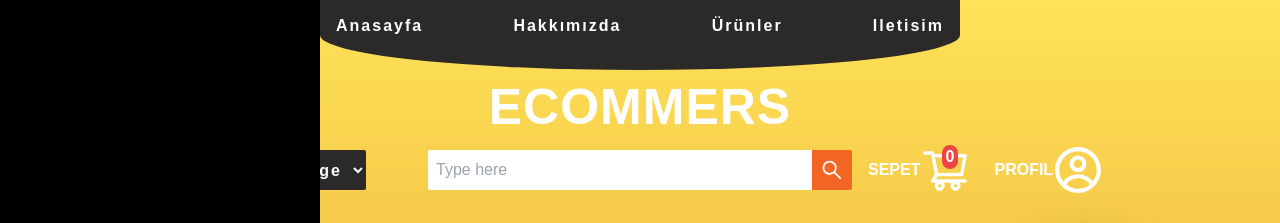
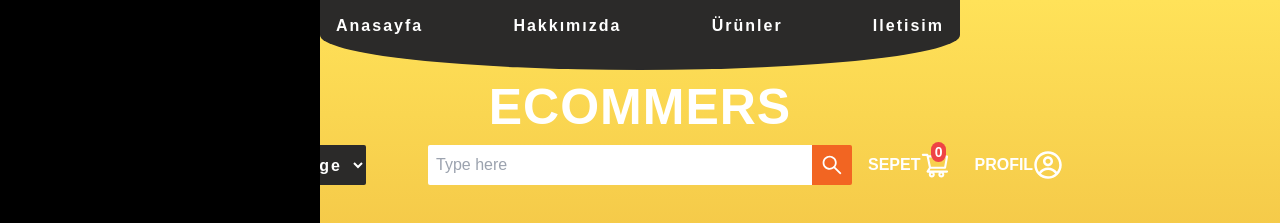
Before and after one commit to g1dotcom/E-commerce, a React (Create React App) app: page / in a window 1280 px wide. Shown: the top 223 px of the page. Built offline with nearby package versions, Linux system fonts and the light colour scheme; no server answers.

Commit message:
cart.jsx oluşturuldu sepete onclick eklendi

```diff
--- a/src/App.js
+++ b/src/App.js
@@ -4,6 +4,7 @@ import Footer from "./components/footer/Footer";
 //pages
 import Home from "./pages/Home/Home";
 import Detail from "./pages/Details/Detail";
+import Cart from "./pages/Cart/Cart";
 
 //router
 import { BrowserRouter, Routes, Route } from "react-router-dom";
@@ -15,6 +16,7 @@ function App() {
         <Routes>
           <Route path="/" element={<Home />} />
           <Route path="/products/:id" element={<Detail />} />
+          <Route path="/cart" element={<Cart />} />
         </Routes>
         <Footer />
       </BrowserRouter>
--- a/src/components/navbar/Navbar.jsx
+++ b/src/components/navbar/Navbar.jsx
@@ -4,15 +4,21 @@ import React, { useEffect, useState } from "react";
 import { AiOutlineSearch, AiOutlineShoppingCart } from "react-icons/ai";
 import { CgProfile } from "react-icons/cg";
 import { HiMenu } from "react-icons/hi";
+
 //redux
 import { getCartTotal } from "../../redux/cartSlice";
 import { useDispatch, useSelector } from "react-redux";
 
+//navigate(router-dom)
+import { useNavigate } from "react-router-dom";
+
+// // // // // // // // // // // // //
 const Navbar = ({ show, setShow }) => {
   const dispatch = useDispatch();
   const { carts } = useSelector((state) => state.carts);
 
-  console.log(carts);
+  //navigate
+  const navigate = useNavigate();
 
   useEffect(() => {
     dispatch(getCartTotal());
@@ -54,14 +60,22 @@ const Navbar = ({ show, setShow }) => {
       <div className="flex w-full max-md:justify-around ml-4 max-sm:absolute max-md:top-1  ">
         <div className="flex  relative items-center text-white max-sm:-left-14">
           <p className="font-bold max-sm:hidden">SEPET</p>
-          <AiOutlineShoppingCart size={50} style={{ color: "white" }} />
-          <p className="textwhite font-bold z-10  absolute top-0  right-3 text-base bg-red-500 rounded-full px-1">
+          <AiOutlineShoppingCart
+            size={30}
+            style={{ color: "white" }}
+            onClick={() => navigate("/cart")}
+            className="cursor-pointer"
+          />
+          <p
+            onClick={() => navigate("/cart")}
+            className="text-white font-bold z-10 cursor-pointer absolute -top-2  right-1 text-sm bg-red-500 rounded-full px-1"
+          >
             {carts?.length}
           </p>
         </div>
         <div className="ml-6 flex items-center text-white max-sm:-mr-24 ">
           <p className="font-bold ">PROFIL</p>
-          <CgProfile size={50} style={{ color: "white" }} />
+          <CgProfile size={30} style={{ color: "white" }} />
         </div>
       </div>
     </div>
--- a/src/components/slider/SliderComp.jsx
+++ b/src/components/slider/SliderComp.jsx
@@ -19,8 +19,8 @@ const SliderComp = () => {
   const settings = {
     infinite: true,
     speed: 500,
-    autoplay: false,
-    autoplaySpeed: 2000,
+    autoplay: true,
+    autoplaySpeed: 3000,
     slidesToShow: 1,
     slidesToScroll: 1,
     arrows: false,
--- /dev/null
+++ b/src/pages/Cart/Cart.jsx
@@ -0,0 +1,7 @@
+import React from "react";
+
+const Cart = () => {
+  return <div>card</div>;
+};
+
+export default Cart;
```
